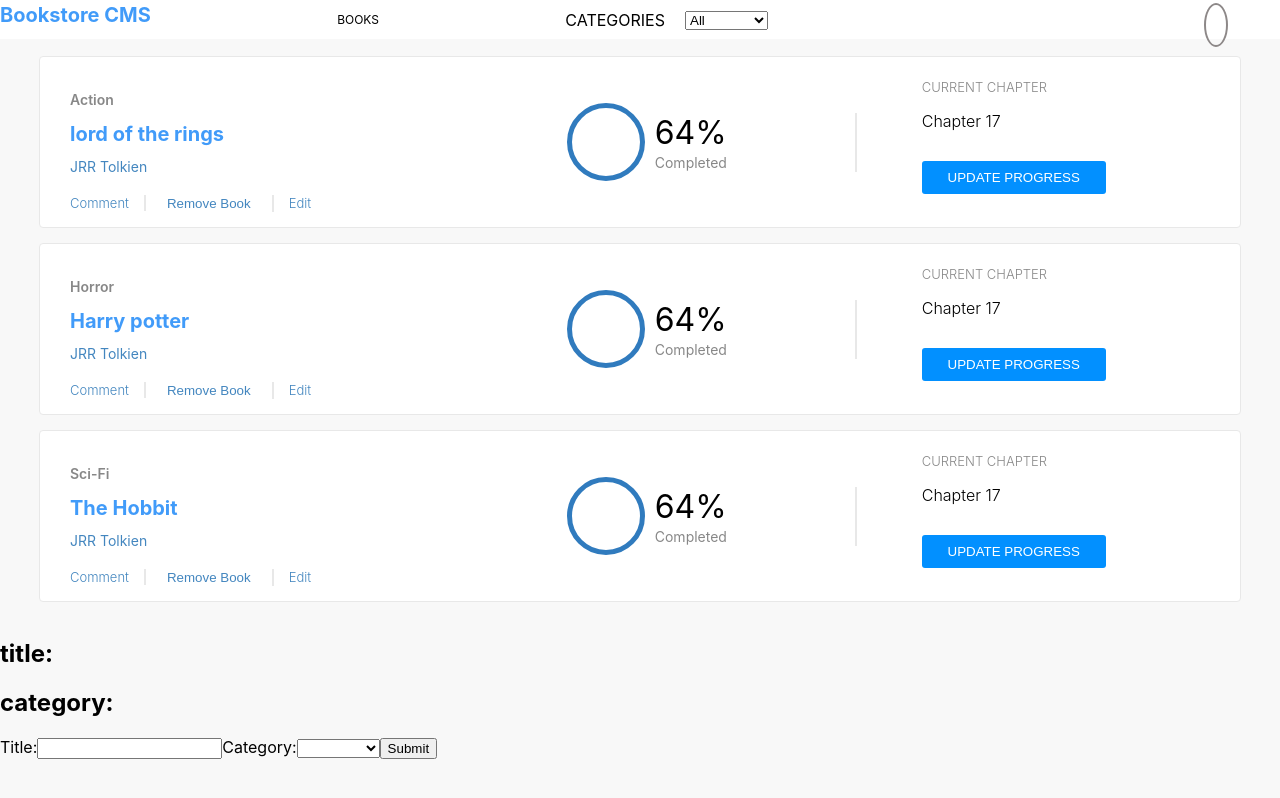
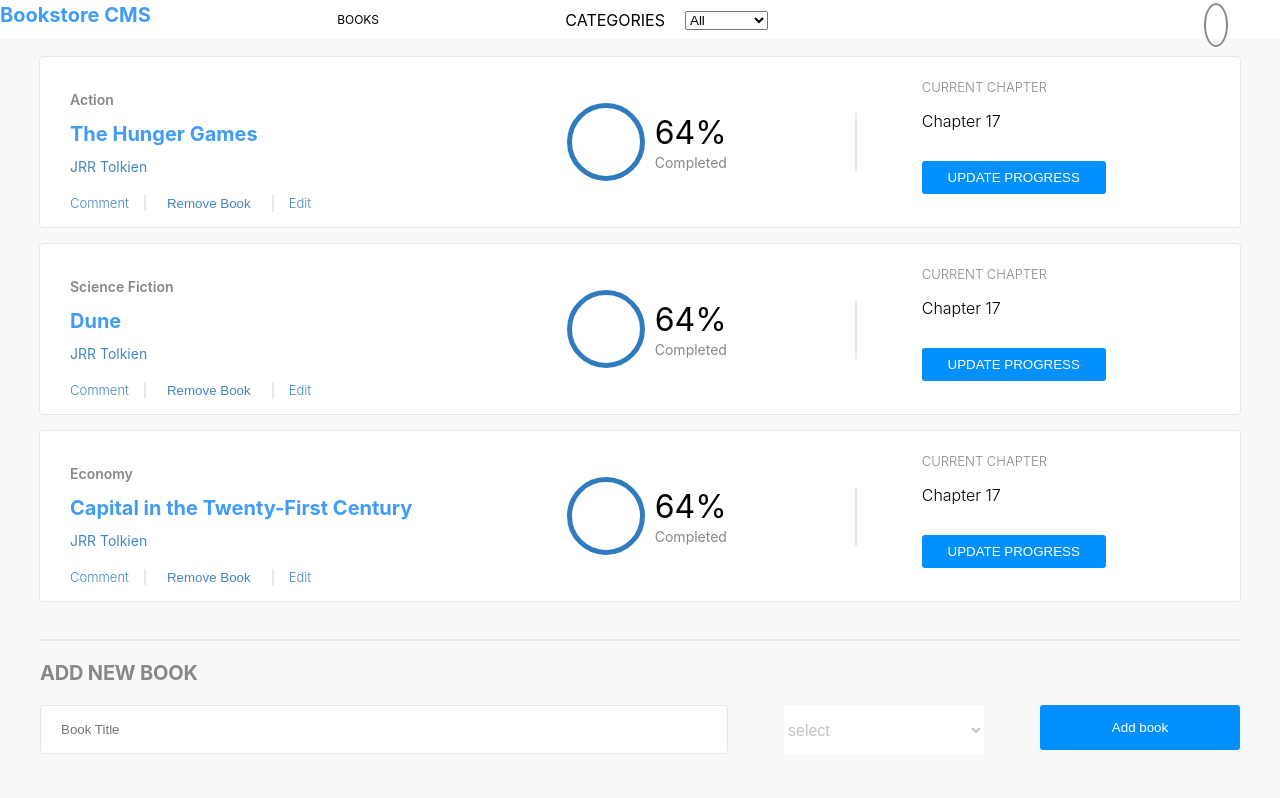
Before and after one commit to sumon0002001/book_store, a React (Create React App) app: page / in a window 1280 px wide. Built offline with nearby package versions, Linux system fonts and the light colour scheme.

Commit message:
Add all styles

```diff
--- a/src/containers/BookForm.js
+++ b/src/containers/BookForm.js
@@ -1,16 +1,38 @@
-import React, { useState } from 'react';
+import React, { Component } from 'react';
+import { connect } from 'react-redux';
 import PropTypes from 'prop-types';
-import { connect } from 'react-redux';
 import { createBook } from '../actions/index';
 
-const BooksForm = (props) => {
-  const [state, setState] = useState({
-    id: '',
+class BookForm extends Component {
+  constructor(props) {
+    super(props);
+    this.state = {
+      id: null,
       title: '',
       category: '',
+    };
+
+    this.handleChange = this.handleChange.bind(this);
+    this.handleSubmit = this.handleSubmit.bind(this);
+  }
+
+  handleSubmit = (event) => {
+    const { createBook } = this.props;
+    event.preventDefault();
+    createBook(this.state);
+    this.setState({ title: '', category: '' });
+  }
+
+  handleChange = (e) => {
+    this.setState({
+      id: Math.floor(Math.random() * 50),
+      [e.target.name]: e.target.value,
     });
-  const bookCategories = [
-    '',
+  }
+
+  render() {
+    const categories = [
+      'select',
       'Action',
       'Biography',
       'History',
@@ -20,83 +42,39 @@ const BooksForm = (props) => {
       'Sci-Fi',
     ];
 
-  const handleSubmit = (event) => {
-    event.preventDefault();
-    setState({
-      ...state, id: Date.now(),
-    });
+    const catList = categories.map((cat) => (
+      <option key={Math.random()} value={cat}>
+        {cat}
+      </option>
+    ));
 
-    props.createBook(state);
-  };
-
-  const handleChange = (event) => {
-    const { value } = event.target;
-    switch (event.target.name) {
-      case 'title':
-        setState({
-          ...state, title: value,
-        });
-        break;
-      case 'category':
-        setState({
-          ...state, category: value,
-        });
-        break;
-      default:
-        break;
-    }
-  };
+    const { title, category } = this.state;
 
     return (
-    <div>
-      <h2>{`title: ${state.title}`}</h2>
-      <h2>{`category: ${state.category}`}</h2>
-      <form onSubmit={handleSubmit}>
+      <div className="book-form-div">
+        <hr className="hr" />
+        <h3 className="new-book-title">ADD NEW BOOK</h3>
+        <form onSubmit={this.handleSubmit} className="book-form">
           <label htmlFor="title">
-          Title:
-          <input
-            type="text"
-            name="title"
-            onChange={handleChange}
-          />
+            <input placeholder="Book Title" className="form-title" name="title" type="text" onChange={this.handleChange} value={title} />
           </label>
 
-        <label htmlFor="category">
-          Category:
-          <select
-            onChange={handleChange}
-            name="category"
-          >
-            {bookCategories.map((category) => (
-              <option
-                key={category}
-                value={category}
-              >
-                {category}
-              </option>
-            ))}
+          <select name="category" onChange={this.handleChange} value={category} className="select-cat">
+            {catList}
           </select>
-        </label>
-        <input type="submit" value="Submit" />
+          <button type="submit" className="add-book-btn">Add book</button>
         </form>
       </div>
     );
+  }
+}
+
+BookForm.propTypes = {
+  createBook: PropTypes.func.isRequired,
 };
 
-BooksForm.propTypes = {
-  createBook: PropTypes.func,
-};
-
-BooksForm.defaultProps = {
-  createBook: createBook(),
-};
-
-const mapStateToProps = (state) => ({
-  books: state.books,
+const mapDispatchToProps = (dispatch) => ({
+  createBook: (book) => { dispatch(createBook(book)); },
 });
 
-const mapDispatchToProps = (dispatch) => ({
-  createBook: (book) => dispatch(createBook(book)),
-});
-
-export default connect(mapStateToProps, mapDispatchToProps)(BooksForm);
+export default connect(null, mapDispatchToProps)(BookForm);
--- a/src/index.js
+++ b/src/index.js
@@ -10,20 +10,20 @@ const initState = {
   books: [
     {
       id: Math.floor(Math.random() * 10),
-      title: 'lord of the rings',
+      title: 'The Hunger Games',
       category: 'Action',
     },
 
     {
       id: Math.floor(Math.random() * 10),
-      title: 'Harry potter',
-      category: 'Horror',
+      title: 'Dune',
+      category: 'Science Fiction',
     },
 
     {
       id: Math.floor(Math.random() * 10),
-      title: 'The Hobbit',
-      category: 'Sci-Fi',
+      title: 'Capital in the Twenty-First Century',
+      category: 'Economy',
     },
 
   ],
```
Lines whose indentation alone changed are shown as unchanged.
